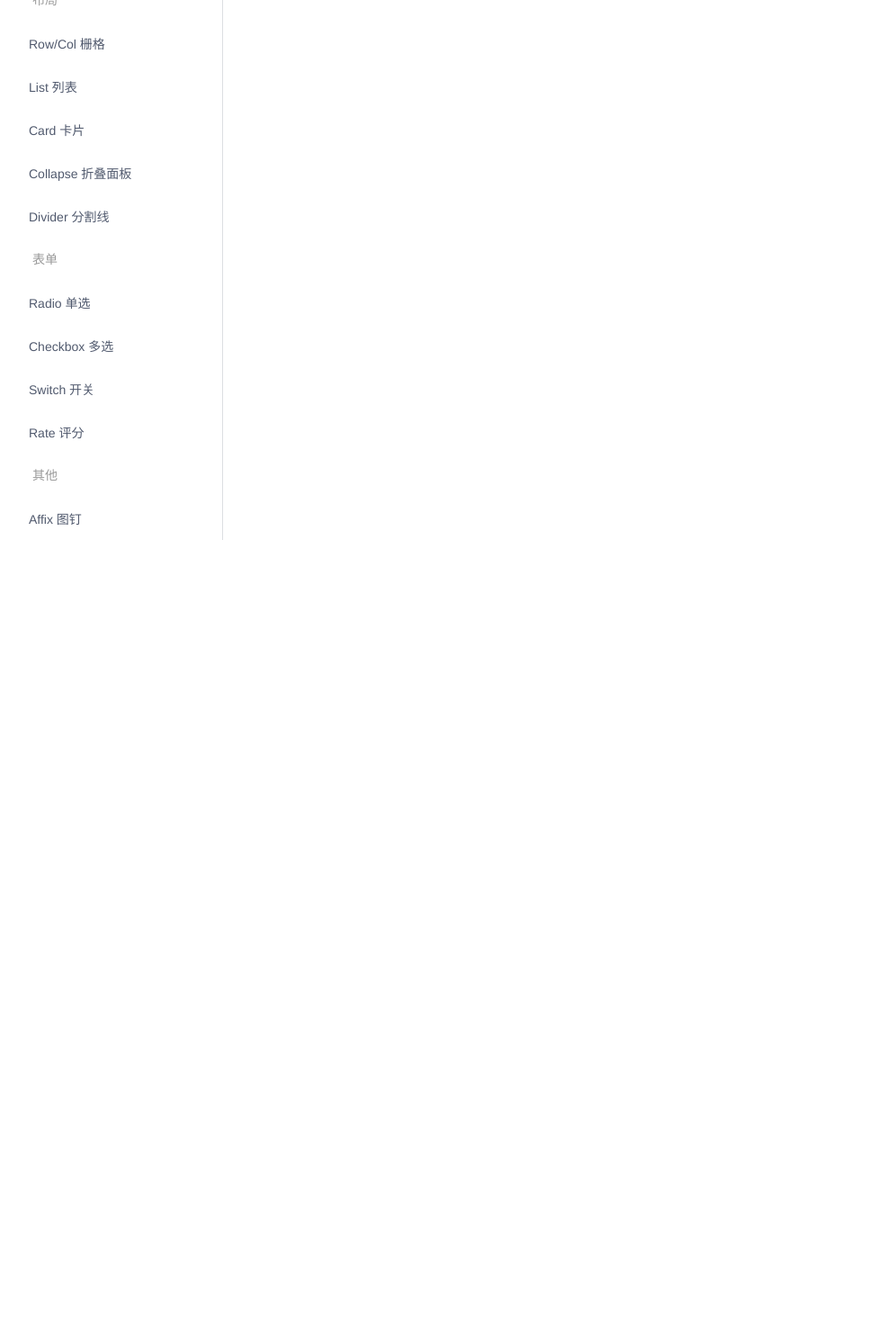
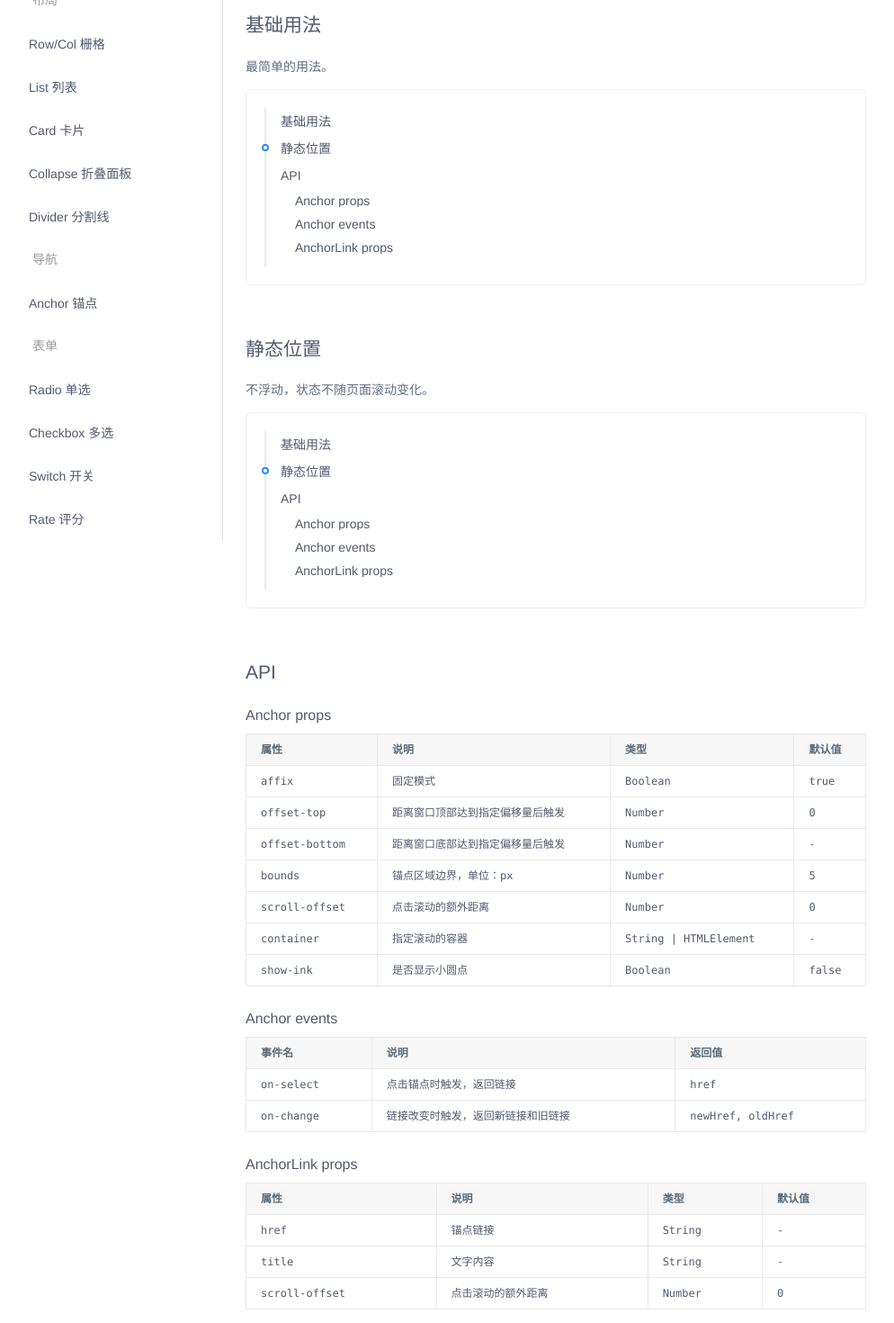
Before and after one commit to EggBoom/iView-vue3, a Vue app: page /Anchor in a window 1280 px wide. Shown: the part 200-1670 px from the top of the page at 90% size, without its empty margins (142-1136 px from the left). Before the commit the page ends 800 px from the top, so only its background shows below. Built offline with nearby package versions, Linux system fonts and the light colour scheme.

Commit message:
anchor组件基本完成

```diff
--- a/src/components/anchor/anchor-link.vue
+++ b/src/components/anchor/anchor-link.vue
@@ -2,7 +2,7 @@
 	<div :class="anchorLinkClasses">
         <a :class="linkTitleClasses"
             :href="href"
-            :data-scroll-offset="scrollOffset"
+            :data-scroll-offset="linkScrollOffset"
             :data-href="href"
             @click.prevent="goAnchor"
             :title="title">
@@ -18,12 +18,7 @@ export default {
     props: {
         href: String,
         title: String,
-        scrollOffset: {
-            type: Number,
-            default () {
-                return anchorCom.scrollOffset;
-            }
-        }
+        scrollOffset: Number
     },
     emits: ['on-select'],
     setup(props) {
@@ -33,19 +28,21 @@ export default {
 
         const anchorCom = inject('anchorCom');
 
+        const linkScrollOffset = props.scrollOffset || anchorCom.proxy.scrollOffset;
+
         const anchorLinkClasses = computed(() => {
             return [
-                prefix.value,
-                anchorCom.currentLink === props.href ? `${prefix.value}-active` : ''
+                prefix,
+                anchorCom.currentLink === props.href ? `${prefix}-active` : ''
             ];
         });
-        const linkTitleClasses = `${prefix.value}-title`;
+        const linkTitleClasses = `${prefix}-title`;
 
         const goAnchor = () => {
-            anchorCom.currentLink = props.href;
-            anchorCom.handleHashChange();
-            anchorCom.handleScrollTo();
-            anchorCom.$emit('on-select', props.href);
+            anchorCom.proxy.currentLink = props.href;
+            anchorCom.proxy.handleHashChange();
+            anchorCom.proxy.handleScrollTo();
+            anchorCom.proxy.$emit('on-select', props.href);
             const isRoute = instance.$router;
             if (isRoute) {
                 instance.$router.push(props.href, () => {});
@@ -56,15 +53,16 @@ export default {
 
         onMounted(() => {
             nextTick(() => {
-                anchorCom.init();
+                anchorCom.proxy.init();
             });
         })
 
         return {
-            prefix,
             anchorLinkClasses,
             linkTitleClasses,
-            goAnchor
+            goAnchor,
+            anchorCom,
+            linkScrollOffset
         }
     }
 };
--- a/src/components/anchor/anchor.vue
+++ b/src/components/anchor/anchor.vue
@@ -11,8 +11,8 @@
 	</component>
 </template>
 <script>
-import { computed, getCurrentInstance, onMounted, onUnmounted, ref, nextTick } from 'vue';
-import { scrollTop, findComponentsDownward, sharpMatcherRegx } from '../../utils/assist';
+import { computed, getCurrentInstance, onMounted, onUnmounted, ref, nextTick, provide, watch } from 'vue';
+import { scrollTop as scrollToTop, sharpMatcherRegx } from '../../utils/assist';
 import { on, off } from '../../utils/dom';
 export default {
     name: 'Anchor',
@@ -41,10 +41,8 @@ export default {
         }
     },
     emits: ['on-change'],
-    setup(props, { emit }) {
+    setup(props, { emit, slots }) {
         const instance = getCurrentInstance();
-
-        provide('anchorCom', instance);
 
         const prefix = 'ivu-anchor';
         const isAffixed = ref(false);
@@ -97,7 +95,7 @@ export default {
             if (!anchor) return;
             const offsetTop = anchor.offsetTop - wrapperTop.value - offset;
             animating.value = true;
-            scrollTop(scrollContainer.value, scrollElement.value.scrollTop, offsetTop, 600, () => {
+            scrollToTop(scrollContainer.value, scrollElement.value.scrollTop, offsetTop, 600, () => {
                 animating.value = false;
             });
             handleSetInkTop();
@@ -110,23 +108,23 @@ export default {
             inkTop.value = top;
         };
         const updateTitleOffset = () => {
-            const links = findComponentsDownward(this, 'AnchorLink').map(link => {
-                return link.href;
-            });
+            const links = slots.default() && slots.default().map(link => link.props.href);
             const idArr = links.map(link => {
                 return link.split('#')[1];
             });
             let offsetArr = [];
             idArr.forEach(id => {
                 const titleEle = document.getElementById(id);
-                if (titleEle) offsetArr.push({
-                    link: `#${id}`,
-                    offset: titleEle.offsetTop - scrollElement.value.offsetTop
-                });
+                if (titleEle) {
+                    offsetArr.push({
+                        link: `#${id}`,
+                        offset: titleEle.offsetTop - scrollElement.value.offsetTop
+                    });
+                }
             });
             titlesOffsetArr.value = offsetArr;
         };
-        const getCurrentScrollAtTitleId = () => {
+        const getCurrentScrollAtTitleId = (scrollTop) => {
             let i = -1;
             let len = titlesOffsetArr.value.length;
             let titleItem = {
@@ -174,13 +172,15 @@ export default {
             });
         };
 
-        watch('$route', () => {
-            handleHashChange();
-            nextTick(() => {
-                handleScrollTo();
-            });
-        });
-        watch(container, () => init());
+        provide('anchorCom', instance);
+
+        // watch('$route', () => {
+        //     handleHashChange();
+        //     nextTick(() => {
+        //         handleScrollTo();
+        //     });
+        // });
+        watch(props.container, () => init());
         watch(currentLink, (newHref, oldHref) => {
             emit('on-change', newHref, oldHref);
         });
@@ -204,7 +204,10 @@ export default {
             wrapperComponent,
             wrapperStyle,
             containerIsWindow,
-            handleAffixStateChange
+            handleAffixStateChange,
+            handleHashChange,
+            handleScrollTo,
+            init
         }
     }
 };
--- a/src/modules/MySider.vue
+++ b/src/modules/MySider.vue
@@ -28,8 +28,8 @@
                 Divider 分割线
             </MenuItem>
         </MenuGroup>
-        <!-- <MenuGroup title="导航">
-            <MenuItem name="11" @click="handleClick">
+        <MenuGroup title="导航">
+            <!-- <MenuItem name="11" @click="handleClick">
                 Menu 导航菜单
             </MenuItem>
             <MenuItem name="12" @click="handleClick">
@@ -46,17 +46,17 @@
             </MenuItem>
             <MenuItem name="16" @click="handleClick">
                 Badge 徽标
-            </MenuItem>
-            <MenuItem name="17" @click="handleClick">
+            </MenuItem> -->
+            <MenuItem @click="handleClick">
                 Anchor 锚点
             </MenuItem>
-            <MenuItem name="18" @click="handleClick">
+            <!-- <MenuItem name="18" @click="handleClick">
                 Steps 步骤数
             </MenuItem>
             <MenuItem name="19" @click="handleClick">
                 LoadingBar 加载进度条
-            </MenuItem>
-        </MenuGroup> -->
+            </MenuItem> -->
+        </MenuGroup>
         <MenuGroup title="表单">
             <MenuItem name="22" @click="handleClick">
                 Radio 单选
--- a/src/routes/routes.js
+++ b/src/routes/routes.js
@@ -14,6 +14,7 @@ import GridDemo from '../views/GridDemo.vue';
 import CircleDemo from '../views/CircleDemo.vue';
 import SwitchDemo from '../views/SwitchDemo.vue';
 import RateDemo from '../views/RateDemo.vue';
+import AnchorDemo from '../views/AnchorDemo.vue';
 
 const routes = [
     { path: '/', component: ButtonDemo},
@@ -33,6 +34,7 @@ const routes = [
     { path: '/Circle', component: CircleDemo },
     { path: '/Switch', component: SwitchDemo },
     { path: '/Rate', component: RateDemo },
+    { path: '/Anchor', component: AnchorDemo },
 ];
 
 export default routes;
--- a/src/utils/assist.js
+++ b/src/utils/assist.js
@@ -204,3 +204,4 @@ export {
     scrollTop,
     getStyle
 }
+export const sharpMatcherRegx = /#([^#]+)$/;
--- /dev/null
+++ b/src/views/AnchorDemo.vue
@@ -0,0 +1,162 @@
+<template>
+  <h1>Anchor 锚点</h1>
+  <p>用于跳转到页面指定位置。</p>
+
+  <h2>基础用法</h2>
+  <p>最简单的用法。</p>
+  <div id="basic_usage">
+    <div class="example">
+      <Anchor show-ink>
+        <AnchorLink href="#basic_usage" title="基础用法" />
+        <AnchorLink href="#static_position" title="静态位置" />
+        <AnchorLink href="#API" title="API">
+          <AnchorLink href="#Anchor_props" title="Anchor props" />
+          <AnchorLink href="#Anchor_events" title="Anchor events" />
+          <AnchorLink href="#AnchorLink_props" title="AnchorLink props" />
+        </AnchorLink>
+      </Anchor>
+    </div>
+  </div>
+
+  <h2>静态位置</h2>
+  <p>不浮动，状态不随页面滚动变化。</p>
+  <div id="static_position">
+    <div class="example">
+      <Anchor :affix="false" show-ink>
+        <AnchorLink href="#basic_usage" title="基础用法" />
+        <AnchorLink href="#static_position" title="静态位置" />
+        <AnchorLink href="#API" title="API">
+          <AnchorLink href="#Anchor_props" title="Anchor props" />
+          <AnchorLink href="#Anchor_events" title="Anchor events" />
+          <AnchorLink href="#AnchorLink_props" title="AnchorLink props" />
+        </AnchorLink>
+      </Anchor>
+    </div>
+  </div>
+
+  <h2 id="API">API</h2>
+  <div class="api">
+    <h3>Anchor props</h3>
+    <table>
+      <thead>
+        <tr>
+          <th>属性</th>
+          <th>说明</th>
+          <th>类型</th>
+          <th>默认值</th>
+        </tr>
+      </thead>
+      <tbody>
+        <tr>
+          <td>affix</td>
+          <td>固定模式</td>
+          <td>Boolean</td>
+          <td>true</td>
+        </tr>
+        <tr>
+          <td>offset-top</td>
+          <td>距离窗口顶部达到指定偏移量后触发</td>
+          <td>Number</td>
+          <td>0</td>
+        </tr>
+        <tr>
+          <td>offset-bottom</td>
+          <td>距离窗口底部达到指定偏移量后触发</td>
+          <td>Number</td>
+          <td>-</td>
+        </tr>
+        <tr>
+          <td>bounds</td>
+          <td>锚点区域边界，单位：px</td>
+          <td>Number</td>
+          <td>5</td>
+        </tr>
+        <tr>
+          <td>scroll-offset</td>
+          <td>点击滚动的额外距离</td>
+          <td>Number</td>
+          <td>0</td>
+        </tr>
+        <tr>
+          <td>container</td>
+          <td>指定滚动的容器</td>
+          <td>String | HTMLElement</td>
+          <td>-</td>
+        </tr>
+        <tr>
+          <td>show-ink</td>
+          <td>是否显示小圆点</td>
+          <td>Boolean</td>
+          <td>false</td>
+        </tr>
+      </tbody>
+    </table>
+
+    <h3>Anchor events</h3>
+    <table>
+      <thead>
+        <tr>
+          <th>事件名</th>
+          <th>说明</th>
+          <th>返回值</th>
+        </tr>
+      </thead>
+      <tbody>
+        <tr>
+          <td>on-select</td>
+          <td>点击锚点时触发，返回链接</td>
+          <td>href</td>
+        </tr>
+        <tr>
+          <td>on-change</td>
+          <td>链接改变时触发，返回新链接和旧链接</td>
+          <td>newHref, oldHref</td>
+        </tr>
+      </tbody>
+    </table>
+
+    <h3>AnchorLink props</h3>
+    <table>
+      <thead>
+        <tr>
+          <th>属性</th>
+          <th>说明</th>
+          <th>类型</th>
+          <th>默认值</th>
+        </tr>
+      </thead>
+      <tbody>
+        <tr>
+          <td>href</td>
+          <td>锚点链接</td>
+          <td>String</td>
+          <td>-</td>
+        </tr>
+        <tr>
+          <td>title</td>
+          <td>文字内容</td>
+          <td>String</td>
+          <td>-</td>
+        </tr>
+        <tr>
+          <td>scroll-offset</td>
+          <td>点击滚动的额外距离</td>
+          <td>Number</td>
+          <td>0</td>
+        </tr>
+      </tbody>
+    </table>
+  </div>
+</template>
+
+<script>
+import Anchor from "../components/anchor";
+import AnchorLink from "../components/anchor/anchor-link.vue";
+
+export default {
+  components: { Anchor, AnchorLink },
+};
+</script>
+
+<style>
+</style>
```
Also changed, not shown: 5 other files (tests, documents, lock files or other folders).
